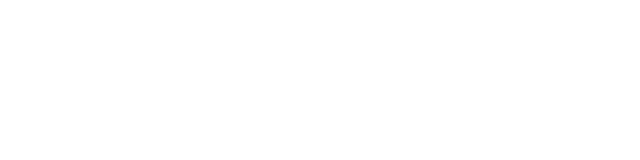
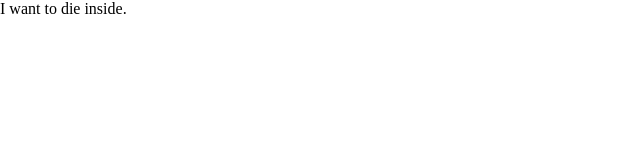
Before and after one commit to wonderlust101/desn340-project-4, a React (Vite) app: page / in a window 1280 px wide. Shown: the top 160 px of the page, without its empty margins (0-640 px from the left). Built offline with nearby package versions, Linux system fonts and the light colour scheme.

Commit message:
Test commit.

```diff
--- a/src/pages/Home/Home.tsx
+++ b/src/pages/Home/Home.tsx
@@ -3,7 +3,7 @@ import './Home.scss'
 export default function Home() {
     return (
         <div>
-
+            <p>I want to die inside.</p>
         </div>
     )
 }
```
